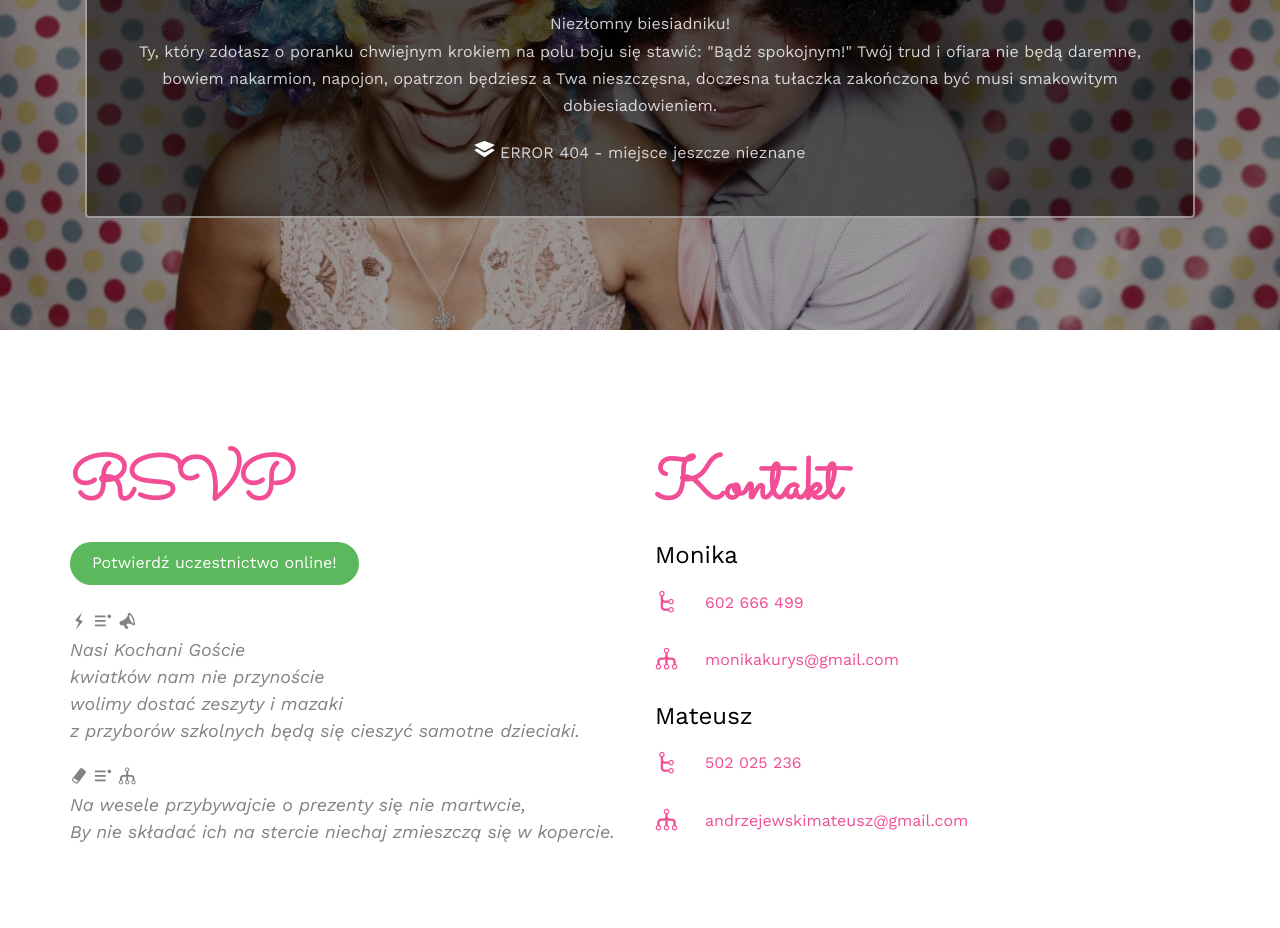
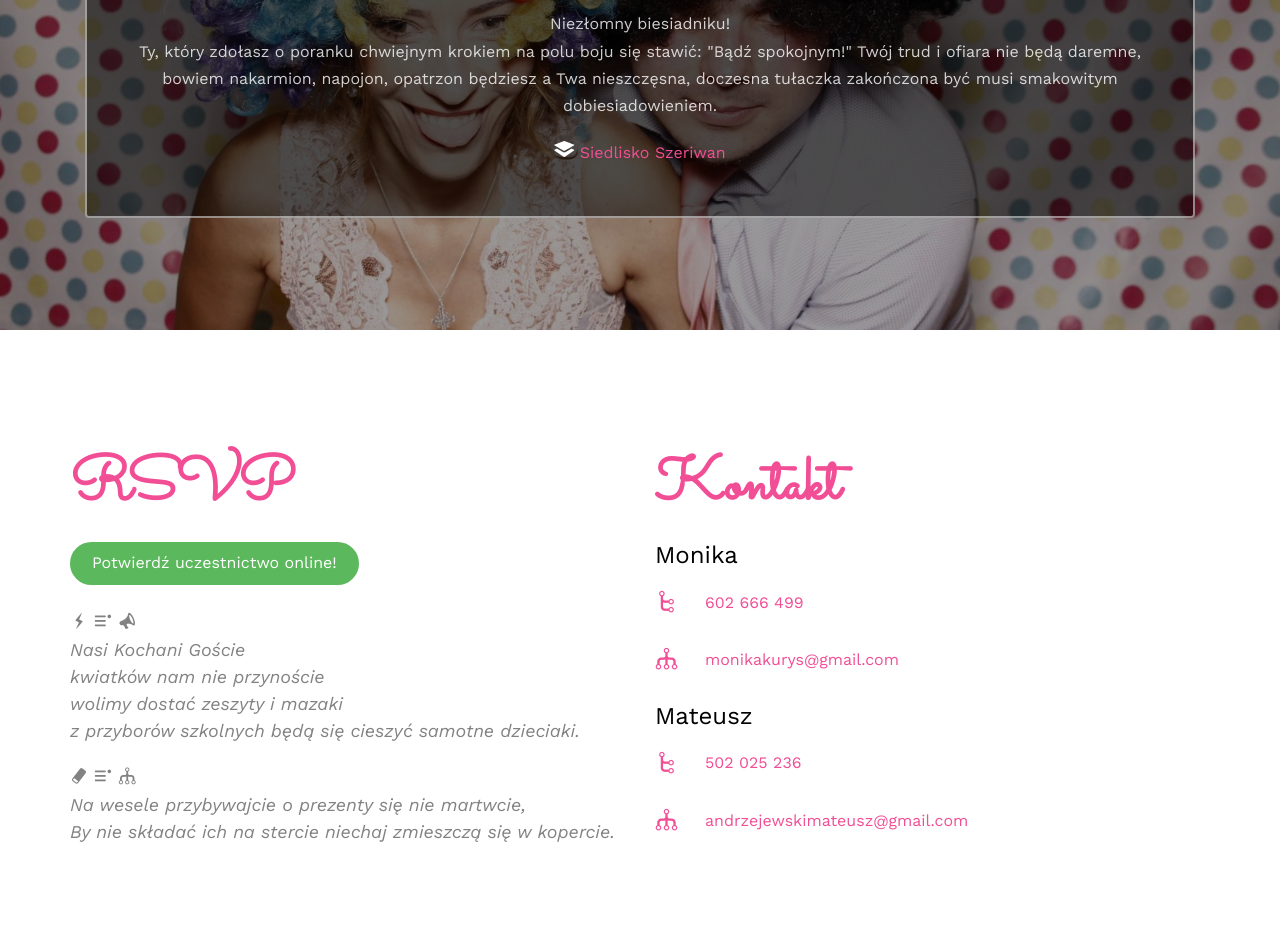
Before and after one commit to gtfo-kthxbye/wedding, a plain HTML site: page index.html in a window 1280 px wide. Shown: the part 4920-5848 px from the top of the page. Drawn offline with nearby package versions, Linux system fonts and the light colour scheme; files whose address does not match are found by name.

Commit message:
poprawiny update

```diff
--- a/index.html
+++ b/index.html
@@ -334,8 +334,8 @@
                                             <br/>
                                             Ty, który zdołasz o poranku chwiejnym krokiem na polu boju się stawić: "Bądź spokojnym!" Twój trud i ofiara nie będą daremne, bowiem nakarmion, napojon, opatrzon będziesz a Twa nieszczęsna, doczesna tułaczka zakończona być musi smakowitym dobiesiadowieniem. </p>
                                         <p>
-                                                <i class="icon-location"></i>
-                                            ERROR 404 - miejsce jeszcze nieznane
+                                            <i class="icon-location"></i>
+                                            <a href="http://www.siedlisko-szeriwan.pl/" target="_blank">Siedlisko Szeriwan</a>
                                         </p>
                                     </div>
                                 </div>
```
